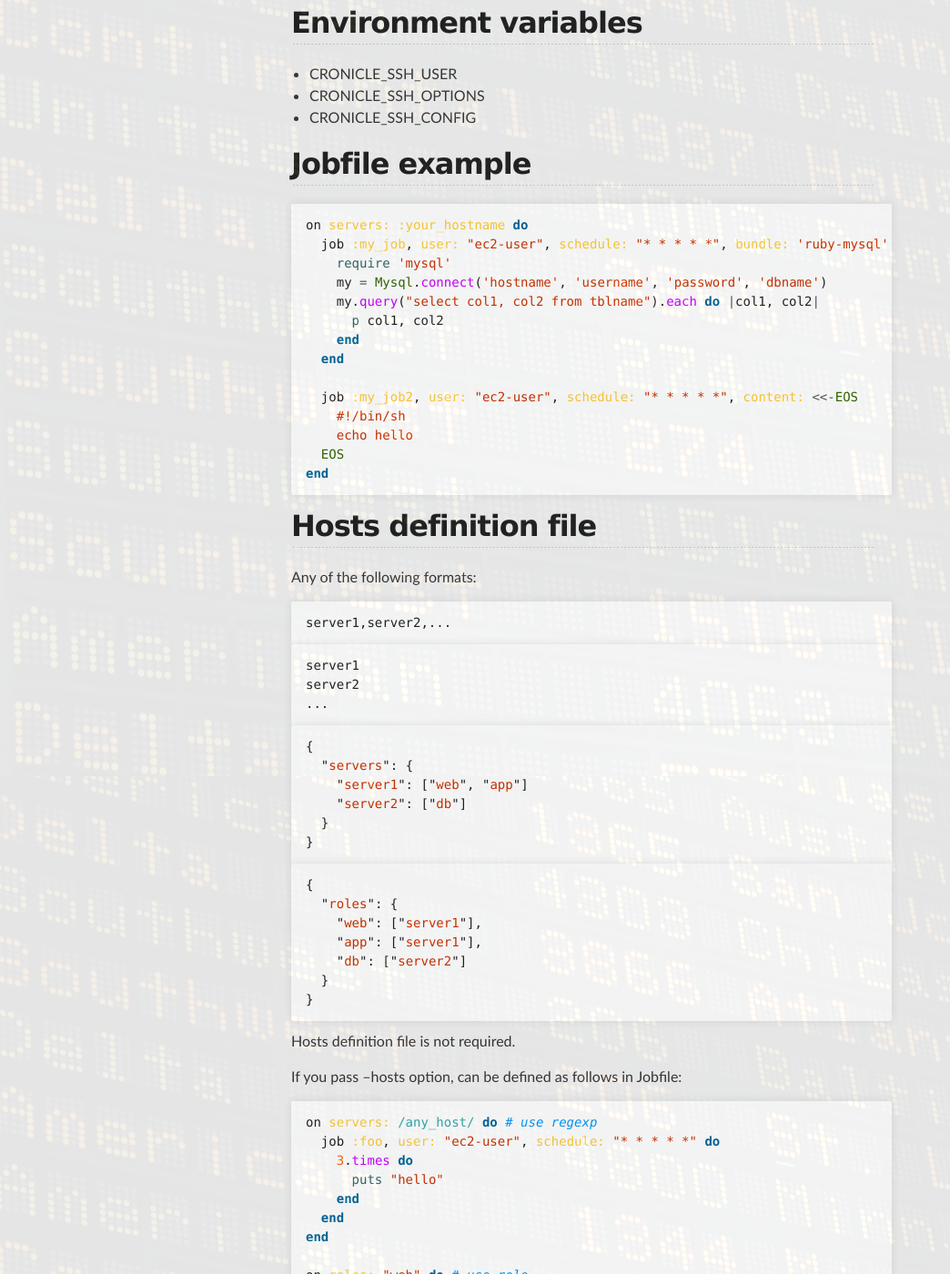
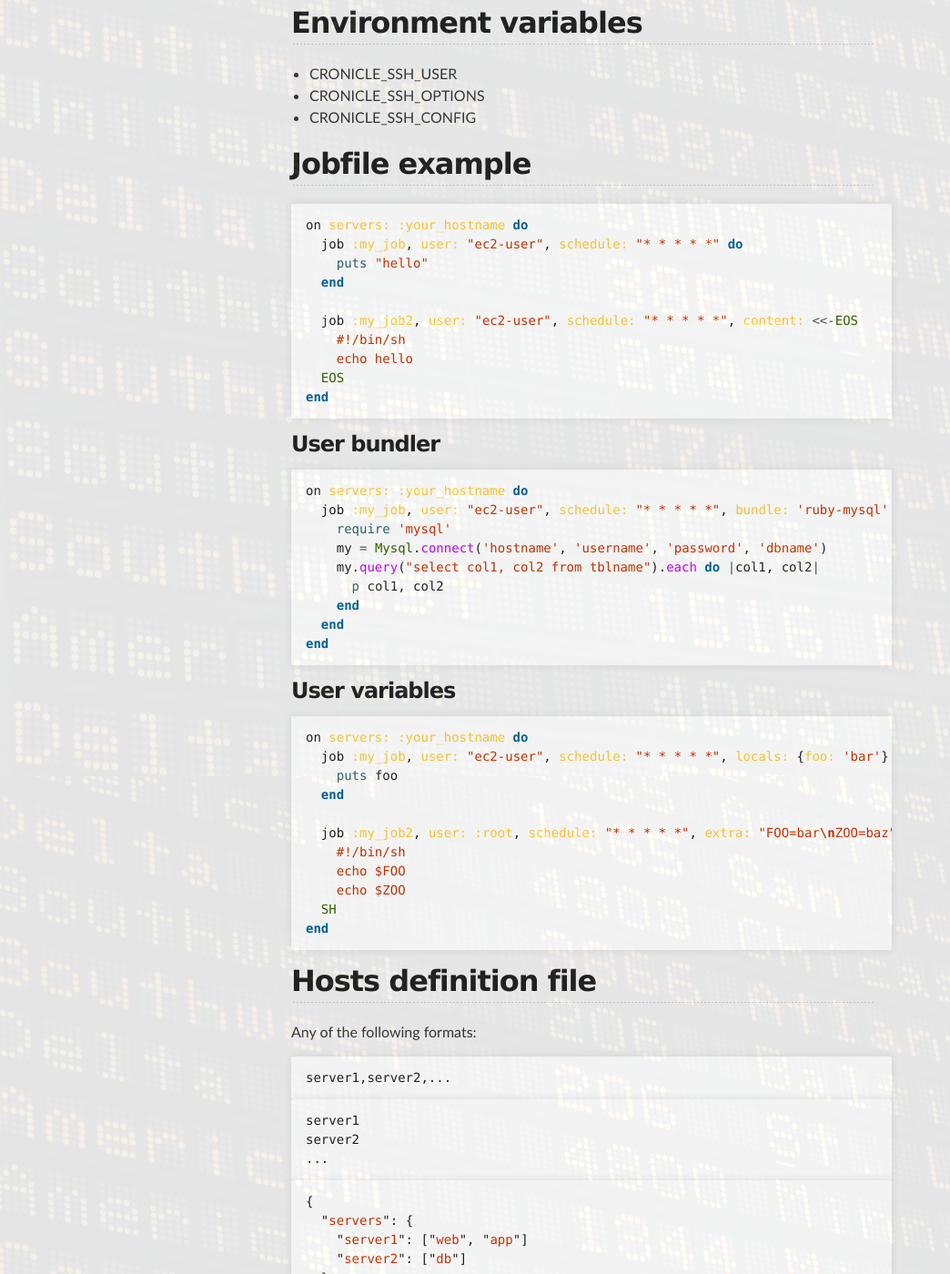
Before and after one commit to codenize-tools/cronicle, a Jekyll site: the page built from index.md, in a window 1280 px wide and 1400 px high, scrolled down 1887 px. Shown: the whole window at 91% size, without its empty margins (0-1044 px from the left). Built offline with Jekyll 4.4.1, drawn with Linux system fonts in a browser that asks for light colours.

Commit message:
Update index.md

```diff
--- a/index.md
+++ b/index.md
@@ -90,6 +90,21 @@ puts "hello"
 
 {% highlight ruby %}
 on servers: :your_hostname do
+  job :my_job, user: "ec2-user", schedule: "* * * * *" do
+    puts "hello"
+  end
+
+  job :my_job2, user: "ec2-user", schedule: "* * * * *", content: <<-EOS
+    #!/bin/sh
+    echo hello
+  EOS
+end
+{% endhighlight %}
+
+### User bundler
+
+{% highlight ruby %}
+on servers: :your_hostname do
   job :my_job, user: "ec2-user", schedule: "* * * * *", bundle: 'ruby-mysql' do
     require 'mysql'
     my = Mysql.connect('hostname', 'username', 'password', 'dbname')
@@ -97,11 +112,22 @@ on servers: :your_hostname do
       p col1, col2
     end
   end
+end
+{% endhighlight %}
 
-  job :my_job2, user: "ec2-user", schedule: "* * * * *", content: <<-EOS
+### User variables
+
+{% highlight ruby %}
+on servers: :your_hostname do
+  job :my_job, user: "ec2-user", schedule: "* * * * *", locals: {foo: 'bar'} do
+    puts foo
+  end
+
+  job :my_job2, user: :root, schedule: "* * * * *", extra: "FOO=bar\nZOO=baz", content <<-SH
     #!/bin/sh
-    echo hello
-  EOS
+    echo $FOO
+    echo $ZOO
+  SH
 end
 {% endhighlight %}
 
```
